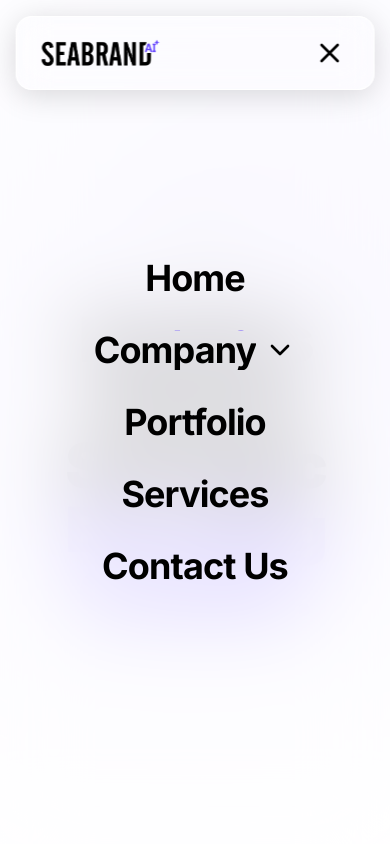
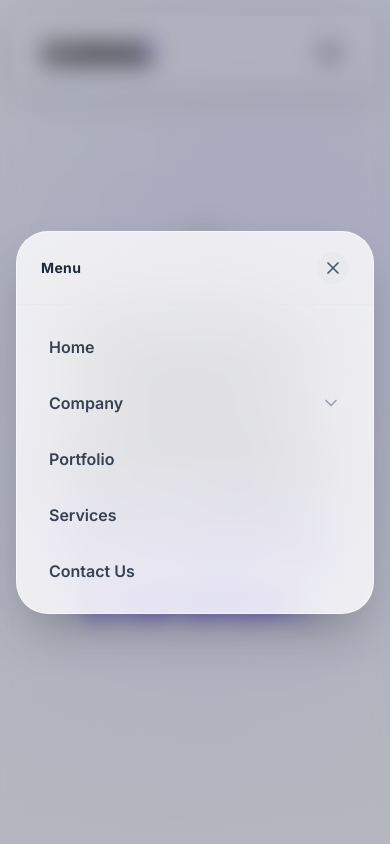
Before and after one commit to Safuvank/seabrand-ai-new, a Next.js app: page / in a window 390 px wide. Both pictures are taken after a click on the button 329 px from the left and 53 px from the top of the page. Shown: the top 844 px of the page. Built offline with nearby package versions, Linux system fonts and the light colour scheme.

Commit message:
update mobile nav

```diff
--- a/src/components/home/navbar/MobileNav.tsx
+++ b/src/components/home/navbar/MobileNav.tsx
@@ -1,8 +1,9 @@
 // "use client";
 
+// import { useState } from "react";
 // import { motion, AnimatePresence } from "framer-motion";
 // import Link from "next/link";
-// import { ArrowUpRight } from "lucide-react";
+// import { ArrowUpRight, ChevronDown } from "lucide-react";
 // import { mobileNavLinks } from "@/src/data/navbar.data";
 
 // interface MobileNavProps {
@@ -36,7 +37,38 @@
 //   }),
 // };
 
+// const submenuVariants = {
+//   closed: {
+//     height: 0,
+//     opacity: 0,
+//     transition: { duration: 0.4, ease: [0.76, 0, 0.24, 1] as const },
+//   },
+//   open: {
+//     height: "auto",
+//     opacity: 1,
+//     transition: { duration: 0.4, ease: [0.76, 0, 0.24, 1] as const },
+//   },
+// };
+
 // export default function MobileNav({ isOpen, setIsOpen }: MobileNavProps) {
+//   // State to track which menu accordion is currently open
+//   const [expandedMenu, setExpandedMenu] = useState<string | null>(null);
+
+//   const handleMenuClick = (
+//     menuName: string,
+//     hasSubLinks: boolean,
+//     e: React.MouseEvent,
+//   ) => {
+//     if (hasSubLinks) {
+//       // Prevent navigation and toggle accordion instead
+//       e.preventDefault();
+//       setExpandedMenu(expandedMenu === menuName ? null : menuName);
+//     } else {
+//       // If no sublinks, close the whole mobile menu
+//       setIsOpen(false);
+//     }
+//   };
+
 //   return (
 //     <AnimatePresence>
 //       {isOpen && (
@@ -47,37 +79,88 @@
 //           variants={menuVariants}
 //           className="fixed inset-0 z-40 bg-white/70 backdrop-blur-2xl flex flex-col justify-center items-center md:hidden overflow-y-auto"
 //         >
-//           <nav className="w-full px-8 py-20">
-//             <ul className="flex flex-col gap-3 items-center w-full">
-//               {mobileNavLinks.map((link, i) => (
-//                 <div key={link.name} className="overflow-visible">
-//                   <motion.li
-//                     custom={i}
-//                     variants={linkVariants}
-//                     initial="closed"
-//                     animate="open"
-//                     exit="closed"
+//           <nav className="w-full px-8 py-24">
+//             <ul className="flex flex-col gap-4 items-center w-full">
+//               {mobileNavLinks.map((link, i) => {
+//                 // Check if this link has submenus (assumes your data structure mirrors navLinks)
+//                 const hasSubLinks = !!link.subLinks && link.subLinks.length > 0;
+//                 const isExpanded = expandedMenu === link.name;
+
+//                 return (
+//                   <div
+//                     key={link.name}
+//                     className="flex flex-col items-center w-full overflow-hidden"
 //                   >
-//                     <Link
-//                       href={link.href}
-//                       onClick={() => setIsOpen(false)}
-//                       className="group relative inline-block text-4xl font-bold text-black tracking-tight py-2"
+//                     <motion.li
+//                       custom={i}
+//                       variants={linkVariants}
+//                       initial="closed"
+//                       animate="open"
+//                       exit="closed"
+//                       className="w-full flex flex-col items-center"
 //                     >
-//                       {/* Mobile Rolling Text */}
-//                       <div className="relative overflow-hidden inline-flex">
-//                         <span className="block transition-transform duration-500 ease-[0.76,0,0.24,1] group-hover:translate-y-full">
-//                           {link.name}
-//                         </span>
-//                         <span className="absolute inset-0 block transition-transform duration-500 ease-[0.76,0,0.24,1] -translate-y-full group-hover:translate-y-0 text-[#6748FE]">
-//                           {link.name}
-//                         </span>
-//                       </div>
+//                       <Link
+//                         href={link.href}
+//                         onClick={(e) =>
+//                           handleMenuClick(link.name, hasSubLinks, e)
+//                         }
+//                         className="group relative flex items-center justify-center gap-2 text-4xl font-bold text-black tracking-tight py-2"
+//                       >
+//                         {/* Mobile Rolling Text */}
+//                         <div className="relative overflow-hidden inline-flex">
+//                           <span className="block transition-transform duration-500 ease-[0.76,0,0.24,1] group-hover:translate-y-full">
+//                             {link.name}
+//                           </span>
+//                           <span className="absolute inset-0 block transition-transform duration-500 ease-[0.76,0,0.24,1] -translate-y-full group-hover:translate-y-0 text-[#6748FE]">
+//                             {link.name}
+//                           </span>
+//                         </div>
 
-//                       <ArrowUpRight className="absolute -right-10 top-2 w-8 h-8 opacity-0 -translate-x-2 translate-y-2 transition-all duration-500 ease-[0.76,0,0.24,1] group-hover:opacity-100 group-hover:translate-x-0 group-hover:translate-y-0 text-[#6748FE]" />
-//                     </Link>
-//                   </motion.li>
-//                 </div>
-//               ))}
+//                         {/* Chevron for Submenus or Arrow for Direct Links */}
+//                         {hasSubLinks ? (
+//                           <ChevronDown
+//                             className={`w-8 h-8 transition-transform duration-500 ease-[0.76,0,0.24,1] ${
+//                               isExpanded
+//                                 ? "rotate-180 text-[#6748FE]"
+//                                 : "text-black group-hover:text-[#6748FE]"
+//                             }`}
+//                           />
+//                         ) : (
+//                           <ArrowUpRight className="absolute -right-10 top-2 w-8 h-8 opacity-0 -translate-x-2 translate-y-2 transition-all duration-500 ease-[0.76,0,0.24,1] group-hover:opacity-100 group-hover:translate-x-0 group-hover:translate-y-0 text-[#6748FE]" />
+//                         )}
+//                       </Link>
+
+//                       {/* Submenu Accordion */}
+//                       {hasSubLinks && (
+//                         <AnimatePresence>
+//                           {isExpanded && (
+//                             <motion.div
+//                               variants={submenuVariants}
+//                               initial="closed"
+//                               animate="open"
+//                               exit="closed"
+//                               className="overflow-hidden w-full flex flex-col items-center mt-2"
+//                             >
+//                               <div className="flex flex-col items-center gap-3 py-4 border-t border-black/10 w-3/4">
+//                                 {link.subLinks.map((subItem: any) => (
+//                                   <Link
+//                                     key={subItem.name}
+//                                     href={subItem.href}
+//                                     onClick={() => setIsOpen(false)}
+//                                     className="text-xl font-medium text-gray-700 hover:text-[#6748FE] transition-colors py-1"
+//                                   >
+//                                     {subItem.name}
+//                                   </Link>
+//                                 ))}
+//                               </div>
+//                             </motion.div>
+//                           )}
+//                         </AnimatePresence>
+//                       )}
+//                     </motion.li>
+//                   </div>
+//                 );
+//               })}
 //             </ul>
 //           </nav>
 //         </motion.div>
@@ -86,12 +169,14 @@
 //   );
 // }
 
+
+
 "use client";
 
 import { useState } from "react";
 import { motion, AnimatePresence } from "framer-motion";
 import Link from "next/link";
-import { ArrowUpRight, ChevronDown } from "lucide-react";
+import { ChevronDown, X } from "lucide-react";
 import { mobileNavLinks } from "@/src/data/navbar.data";
 
 interface MobileNavProps {
@@ -99,47 +184,42 @@ interface MobileNavProps {
   setIsOpen: (isOpen: boolean) => void;
 }
 
-const menuVariants = {
+// Deep blur background fade
+const backdropVariants = {
+  closed: { opacity: 0, backdropFilter: "blur(0px)", transition: { duration: 0.3 } },
+  open: { opacity: 1, backdropFilter: "blur(12px)", transition: { duration: 0.4 } },
+};
+
+// Center modal scale-up
+const modalVariants = {
   closed: {
     opacity: 0,
-    clipPath: "circle(0% at right top)",
-    transition: { duration: 0.5, ease: [0.76, 0, 0.24, 1] as const },
+    scale: 0.9,
+    y: 20,
+    transition: { type: "spring", stiffness: 300, damping: 30 },
   },
   open: {
     opacity: 1,
-    clipPath: "circle(150% at right top)",
-    transition: { duration: 0.7, ease: [0.76, 0, 0.24, 1] as const },
+    scale: 1,
+    y: 0,
+    transition: { type: "spring", stiffness: 300, damping: 30 },
   },
-};
-
-const linkVariants = {
-  closed: { y: 50, opacity: 0 },
-  open: (i: number) => ({
-    y: 0,
-    opacity: 1,
-    transition: {
-      delay: 0.1 * i + 0.2,
-      duration: 0.6,
-      ease: [0.33, 1, 0.68, 1] as const,
-    },
-  }),
 };
 
 const submenuVariants = {
   closed: {
     height: 0,
     opacity: 0,
-    transition: { duration: 0.4, ease: [0.76, 0, 0.24, 1]as const },
+    transition: { duration: 0.2, ease: "easeInOut" },
   },
   open: {
     height: "auto",
     opacity: 1,
-    transition: { duration: 0.4, ease: [0.76, 0, 0.24, 1]as const },
+    transition: { duration: 0.2, ease: "easeInOut" },
   },
 };
 
 export default function MobileNav({ isOpen, setIsOpen }: MobileNavProps) {
-  // State to track which menu accordion is currently open
   const [expandedMenu, setExpandedMenu] = useState<string | null>(null);
 
   const handleMenuClick = (
@@ -148,11 +228,9 @@ export default function MobileNav({ isOpen, setIsOpen }: MobileNavProps) {
     e: React.MouseEvent,
   ) => {
     if (hasSubLinks) {
-      // Prevent navigation and toggle accordion instead
       e.preventDefault();
       setExpandedMenu(expandedMenu === menuName ? null : menuName);
     } else {
-      // If no sublinks, close the whole mobile menu
       setIsOpen(false);
     }
   };
@@ -160,61 +238,71 @@ export default function MobileNav({ isOpen, setIsOpen }: MobileNavProps) {
   return (
     <AnimatePresence>
       {isOpen && (
+        // Fixed container centering the modal
+        <div className="fixed inset-0 z-50 flex items-center justify-center p-4">
+
+          {/* Dark blurred overlay */}
           <motion.div
+            variants={backdropVariants}
             initial="closed"
             animate="open"
             exit="closed"
-          variants={menuVariants}
-          className="fixed inset-0 z-40 bg-white/70 backdrop-blur-2xl flex flex-col justify-center items-center md:hidden overflow-y-auto"
+            onClick={() => setIsOpen(false)}
+            className="absolute inset-0 bg-slate-900/30"
+          />
+
+          {/* Floating Glassmorphism Modal */}
+          <motion.div
+            variants={modalVariants}
+            initial="closed"
+            animate="open"
+            exit="closed"
+            // High border radius, glass effect, and subtle border
+            className="relative w-full max-w-sm bg-white/80 backdrop-blur-2xl border border-white/50 shadow-2xl rounded-[2rem] overflow-hidden flex flex-col max-h-[85vh]"
           >
-          <nav className="w-full px-8 py-24">
-            <ul className="flex flex-col gap-4 items-center w-full">
-              {mobileNavLinks.map((link, i) => {
-                // Check if this link has submenus (assumes your data structure mirrors navLinks)
+            {/* Header / Close Button */}
+            <div className="flex items-center justify-between px-6 py-5 border-b border-gray-200/50">
+              <span className="text-sm font-bold text-gray-800 tracking-wide">
+                Menu
+              </span>
+              <button
+                onClick={() => setIsOpen(false)}
+                className="p-1.5 bg-gray-200/50 rounded-full hover:bg-gray-200 text-gray-600 transition-colors"
+                aria-label="Close menu"
+              >
+                <X className="w-5 h-5" />
+              </button>
+            </div>
+
+            {/* Navigation Links Area */}
+            <nav className="flex-1 overflow-y-auto px-4 py-4">
+              <ul className="flex flex-col gap-1">
+                {mobileNavLinks.map((link) => {
                   const hasSubLinks = !!link.subLinks && link.subLinks.length > 0;
                   const isExpanded = expandedMenu === link.name;
 
                   return (
-                  <div
-                    key={link.name}
-                    className="flex flex-col items-center w-full overflow-hidden"
-                  >
-                    <motion.li
-                      custom={i}
-                      variants={linkVariants}
-                      initial="closed"
-                      animate="open"
-                      exit="closed"
-                      className="w-full flex flex-col items-center"
-                    >
+                    <li key={link.name} className="flex flex-col">
                       <Link
                         href={link.href}
                         onClick={(e) =>
                           handleMenuClick(link.name, hasSubLinks, e)
                         }
-                        className="group relative flex items-center justify-center gap-2 text-4xl font-bold text-black tracking-tight py-2"
+                        // Pill shape on hover/active
+                        className={`group flex items-center justify-between w-full px-4 py-3.5 rounded-2xl text-base font-semibold transition-colors duration-200 ${
+                          isExpanded
+                            ? "bg-white shadow-sm text-gray-900"
+                            : "text-gray-700 hover:bg-white/60"
+                        }`}
                       >
-                        {/* Mobile Rolling Text */}
-                        <div className="relative overflow-hidden inline-flex">
-                          <span className="block transition-transform duration-500 ease-[0.76,0,0.24,1] group-hover:translate-y-full">
-                            {link.name}
-                          </span>
-                          <span className="absolute inset-0 block transition-transform duration-500 ease-[0.76,0,0.24,1] -translate-y-full group-hover:translate-y-0 text-[#6748FE]">
-                            {link.name}
-                          </span>
-                        </div>
+                        <span>{link.name}</span>
 
-                        {/* Chevron for Submenus or Arrow for Direct Links */}
-                        {hasSubLinks ? (
+                        {hasSubLinks && (
                           <ChevronDown
-                            className={`w-8 h-8 transition-transform duration-500 ease-[0.76,0,0.24,1] ${
-                              isExpanded
-                                ? "rotate-180 text-[#6748FE]"
-                                : "text-black group-hover:text-[#6748FE]"
+                            className={`w-5 h-5 transition-transform duration-300 ${
+                              isExpanded ? "rotate-180 text-[#6748FE]" : "text-gray-400"
                             }`}
                           />
-                        ) : (
-                          <ArrowUpRight className="absolute -right-10 top-2 w-8 h-8 opacity-0 -translate-x-2 translate-y-2 transition-all duration-500 ease-[0.76,0,0.24,1] group-hover:opacity-100 group-hover:translate-x-0 group-hover:translate-y-0 text-[#6748FE]" />
                         )}
                       </Link>
 
@@ -227,15 +315,16 @@ export default function MobileNav({ isOpen, setIsOpen }: MobileNavProps) {
                               initial="closed"
                               animate="open"
                               exit="closed"
-                              className="overflow-hidden w-full flex flex-col items-center mt-2"
+                              className="overflow-hidden"
                             >
-                              <div className="flex flex-col items-center gap-3 py-4 border-t border-black/10 w-3/4">
+                              <div className="flex flex-col gap-1 pt-1 pb-3 px-4">
                                 {link.subLinks.map((subItem: any) => (
                                   <Link
                                     key={subItem.name}
                                     href={subItem.href}
                                     onClick={() => setIsOpen(false)}
-                                    className="text-xl font-medium text-gray-700 hover:text-[#6748FE] transition-colors py-1"
+                                    // Indented slightly with soft hover state
+                                    className="text-sm text-gray-600 font-medium hover:text-[#6748FE] py-2.5 px-4 rounded-xl hover:bg-white/50 transition-colors"
                                   >
                                     {subItem.name}
                                   </Link>
@@ -245,13 +334,13 @@ export default function MobileNav({ isOpen, setIsOpen }: MobileNavProps) {
                           )}
                         </AnimatePresence>
                       )}
-                    </motion.li>
-                  </div>
+                    </li>
                   );
                 })}
               </ul>
             </nav>
           </motion.div>
+        </div>
       )}
     </AnimatePresence>
   );
```
Lines whose indentation alone changed are shown as unchanged.
